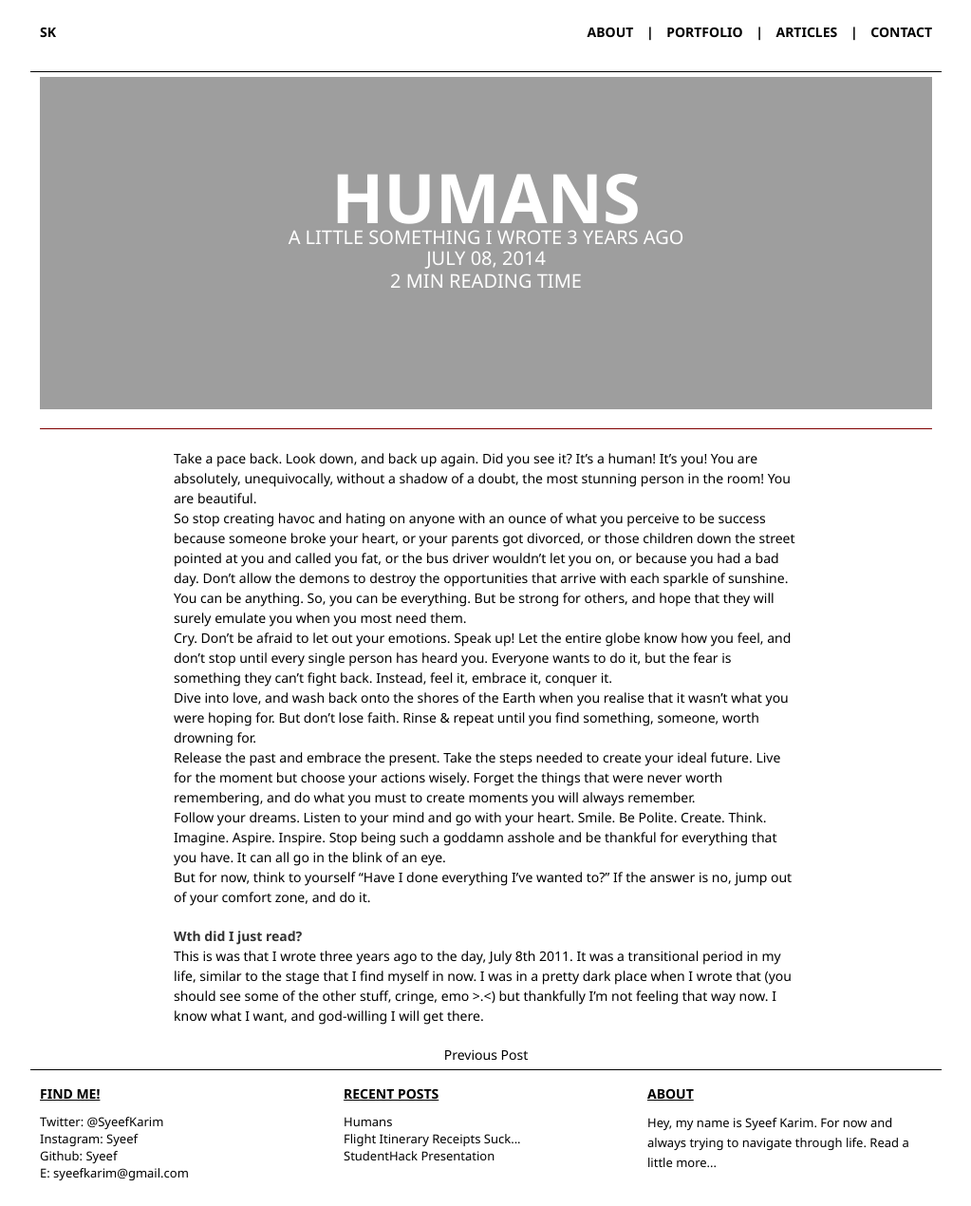
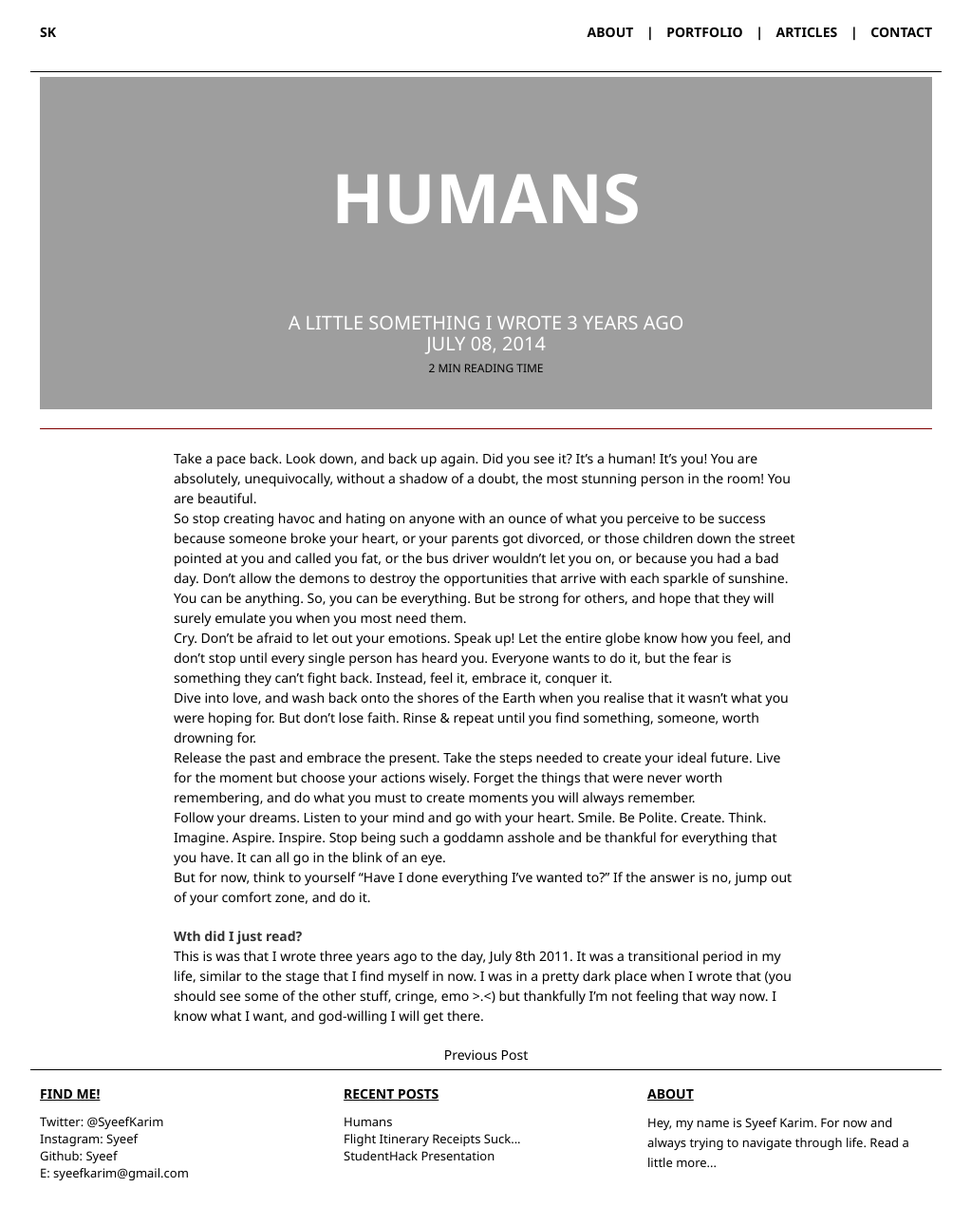
Before and after one commit to syeef/syeefkarim-2016-v0, a Jekyll site: the page built from _posts/2014-07-08-human.md, in a window 1280 px wide. Shown: the whole page at 95% size, without its empty margins (128-1151 px from the left). Built offline with Jekyll 4.4.1, drawn with Linux system fonts in a browser that asks for light colours; Markdown is read by kramdown in place of the engine named in the settings.

Commit message:
made the reading time smaller

```diff
--- a/_layouts/post.html
+++ b/_layouts/post.html
@@ -21,7 +21,7 @@
 				<br />
 				<li id="post-date"><h4 id="title-color-{{ page.titleColor }}">{{page.date | date: "%B %d, %Y"}}</h4></li>
 				<br />
-				<li id="post-date"><h4 id="title-color-{{ page.titleColor }}">{{page.content | number_of_words | divided_by:150 | append: " min reading time"}}</h4></li>
+				<li id="post-date"><h6 id="title-color-{{ page.titleColor }}">{{page.content | number_of_words | divided_by:150 | append: " min reading time"}}</h6></li>
 
 
 			</ul> <!---END OF POST-TITLE-WRAPPER-->
--- a/stylesheets/layout.css
+++ b/stylesheets/layout.css
@@ -115,15 +115,15 @@ ul#post-title-wrapper {
 	display: inline-block;
 	list-style-type: none;
 }
-#post-title-wrapper li#post-title {
+#post-title-wrapper li#post-title, #post-title-wrapper li#post-subTitle  {
 	margin: 0px 0px -30px 0px;
 	padding: 90px 0px 0px 0px;
 }
 
-#post-title-wrapper li#post-subTitle {
+/*#post-title-wrapper li#post-subTitle {
 	margin: 0px 0px -30px 0px;
 	padding: 0px 0px 0px 0px;
-}
+}*/
 
 #post-title-wrapper li#post-date {
 	margin: 0px 0px 0px 0px;
```
